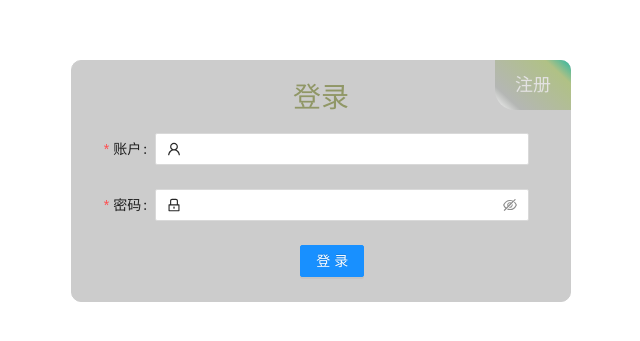
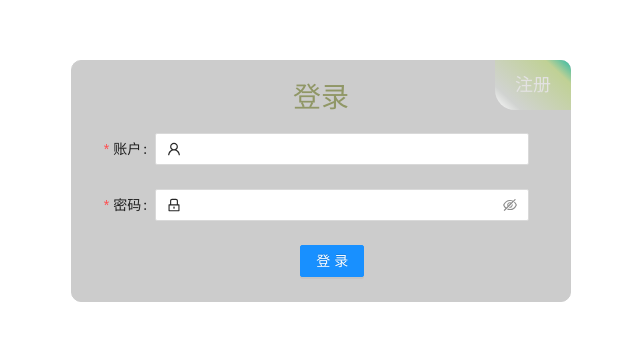
Before and after one commit to Dea9703/first-qzapp, a Vue app: page /login in a window 1280 px wide. Shown: the part 219-560 px from the top of the page, without its empty margins (319-959 px from the left). Built offline with nearby package versions, Linux system fonts and the light colour scheme.

Commit message:
fix: 修改切换登录注册按钮样式

```diff
--- a/src/views/register/Index.vue
+++ b/src/views/register/Index.vue
@@ -22,7 +22,7 @@
       <a-form-item :wrapper-col="{ offset: 11 }">
         <a-button type="primary" html-type="submit" @click="submitForm(formState)">{{  register  }}</a-button>
       </a-form-item>
-      <div class="switch" @click="change">{{  isLogin ? '注册' : '登录'  }}</div>
+      <button class="switch" @click.prevent="isLogin = !isLogin">{{  isLogin ? '注册' : '登录'  }}</button>
     </a-form>
   </div>
 
@@ -42,10 +42,6 @@ const formState = reactive({ account: '', password: '' })
 let register = computed(() => {
   return isLogin.value ? '登录' : '注册'
 })
-
-const change = () => {
-  isLogin.value = !isLogin.value
-}
 
 const submitForm = async (formState) => {
   try {
@@ -98,6 +94,7 @@ const submitForm = async (formState) => {
       padding: 0 20px;
       height: 50px;
       cursor: pointer;
+      border: none;
       border-radius: 0px 10px 0 20px;
       font-size: 18px;
       color: rgb(227, 226, 226);
```
